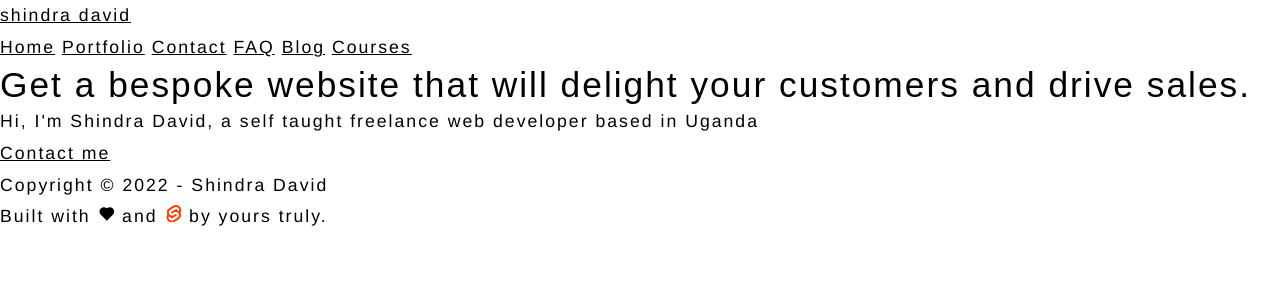
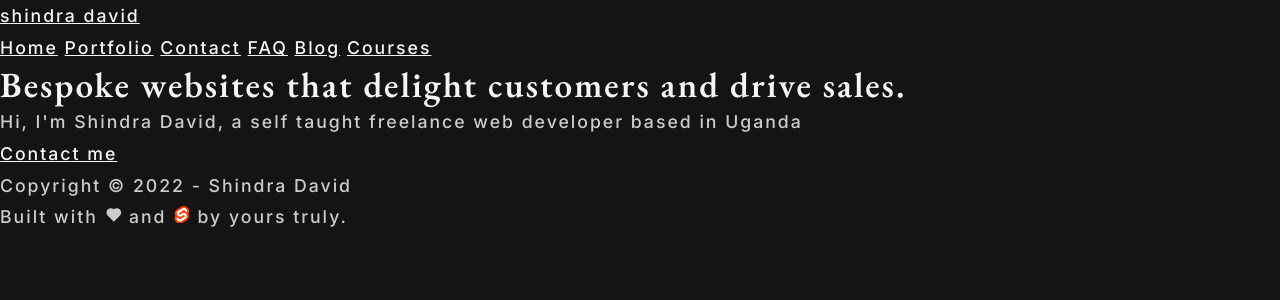
Before and after one commit to kesdigital/shindradavid.com, a SvelteKit app: page / in a window 1280 px wide. Shown: the top 300 px of the page. Built offline with nearby package versions, Linux system fonts and the light colour scheme.

Commit message:
Add rss package to generate rss feeds

```diff
--- a/package.json
+++ b/package.json
@@ -17,6 +17,7 @@
 		"@jsdevtools/rehype-toc": "^3.0.2",
 		"@sveltejs/adapter-auto": "^1.0.0-next.80",
 		"@sveltejs/kit": "^1.0.0-next.515",
+		"@types/rss": "^0.0.29",
 		"@types/sharp": "^0.31.0",
 		"@typescript-eslint/eslint-plugin": "^5.27.0",
 		"@typescript-eslint/parser": "^5.27.0",
@@ -32,6 +33,7 @@
 		"reading-time": "^1.5.0",
 		"rehype-autolink-headings": "^6.1.1",
 		"rehype-slug": "^5.0.1",
+		"rss": "^1.2.2",
 		"sass": "^1.55.0",
 		"sharp": "^0.31.0",
 		"svelte": "^3.44.0",
--- a/src/design/_theme.scss
+++ b/src/design/_theme.scss
@@ -61,18 +61,18 @@ $yellow-900: hsl(28, 73%, 26%);
 
 :root {
 	/* background-color */
-	--bg-primary: ;
-	--bg-secondary: ;
-	--bg-tertiary: ;
+	--bg-primary: hsl(0, 0%, 8%);
+	--bg-secondary: hsl(0, 0%, 16%);
+	--bg-tertiary: hsl(0, 0%, 24%);
 	--bg-code: hsl(0, 0%, 16%);
 	--bg-ok: ;
 	--bg-info: ;
 	--bg-warning: ;
 	--bg-danger: ;
 	/* text-color */
-	--txt-primary: ;
-	--txt-secondary: ;
-	--txt-tertiary: ;
+	--txt-primary: hsl(0, 0%, 96%);
+	--txt-secondary: hsl(0, 0%, 80%);
+	--txt-tertiary: hsl(0, 0%, 72%);
 	--txt-ok: ;
 	--txt-info: ;
 	--txt-warning: ;
--- a/src/design/_typography.scss
+++ b/src/design/_typography.scss
@@ -1,9 +1,11 @@
 @use './abstracts/mixins' as *;
+
+@import url('https://fonts.googleapis.com/css2?family=EB+Garamond:wght@600&family=Inter:wght@400;500;600&display=swap');
 
 :root {
 	/* font-family */
-	--ff-serif: sans-serif;
-	--ff-sans: 'Raleway', Helvetica, Arial, sans-serif;
+	--ff-serif: 'EB Garamond', sans-serif;
+	--ff-sans: 'Inter', Helvetica, Arial, sans-serif;
 	--ff-mono: 'Source Code Pro', 'Fira Code', 'Fira Mono', monospace;
 	/* font-size */
 	font-size: 62.5%;
@@ -66,6 +68,7 @@ h6 {
 
 		&::before {
 			content: '#';
+			font-family: var(--ff-sans);
 			font-size: inherit;
 			position: absolute;
 			left: 1ch;
--- a/src/routes/+page.svelte
+++ b/src/routes/+page.svelte
@@ -26,7 +26,7 @@
 </svelte:head>
 
 <main>
-	<h1>Get a bespoke website that will delight your customers and drive sales.</h1>
+	<h1>Bespoke websites that delight customers and drive sales.</h1>
 	<p>Hi, I'm Shindra David, a self taught freelance web developer based in Uganda</p>
 	<div>
 		<a href="/contact">Contact me</a>
--- /dev/null
+++ b/src/routes/rss.xml/+server.ts
@@ -0,0 +1,30 @@
+import type { RequestHandler } from './$types';
+
+import RSS from 'rss';
+
+export const GET: RequestHandler = async () => {
+	// const posts = await getPostsData()
+
+	const feed = new RSS({
+		title: `Shindra David's RSS Feed`,
+		description: 'A web developer based in Uganda',
+		site_url: 'https://shindradavid.vercel.app/',
+		feed_url: 'https://shindradavid.vercel.app/rss.xml'
+	});
+
+	// posts.forEach((post) =>
+	// 	feed.item({
+	// 		title: post.title,
+	// 		description: post.description,
+	// 		url: `${siteUrl}${post.slug}`,
+	// 		date: post.published,
+	// 	})
+	// )
+
+	return new Response(feed.xml({ indent: true }), {
+		headers: {
+			'Content-Type': 'application/xml',
+			'Cache-Control': `public, s-maxage=${60 * 60}, s-maxage=${60 * 60}`
+		}
+	});
+};
--- a/src/routes/sitemap.xml/+server.ts
+++ b/src/routes/sitemap.xml/+server.ts
@@ -1,8 +1,17 @@
 import type { RequestHandler } from './$types';
 
-export async function GET() {
-	return new Response(
-		`
+export const GET: RequestHandler = () => {
+	const siteUrl = 'https://shindradavid.vercel.app/';
+	const pages = [
+		'',
+		'portfolio',
+		'contact',
+		'FAQ',
+		'blog',
+		'courses'
+		// ...(await getPostsData()).map((post) => post.slug),
+	];
+	const sitemap = `
     <?xml version="1.0" encoding="UTF-8" ?>
     <urlset
       xmlns="https://www.sitemaps.org/schemas/sitemap/0.9"
@@ -12,12 +21,23 @@ export async function GET() {
       xmlns:image="https://www.google.com/schemas/sitemap-image/1.1"
       xmlns:video="https://www.google.com/schemas/sitemap-video/1.1"
     >
-      <!-- <url> elements go here -->
-    </urlset>`.trim(),
-		{
-			headers: {
-				'Content-Type': 'application/xml'
-			}
+      ${pages
+				.map((page) => {
+					return `
+            <url>
+              <loc>${siteUrl}${page}</loc>
+              <lastmod>${new Date().toISOString()}</lastmod>
+            </url>
+          `;
+				})
+				.join('')}
+    </urlset>
+  `.trim();
+
+	return new Response(sitemap, {
+		headers: {
+			'Content-Type': 'application/xml',
+			'Cache-Control': `public, max-age=${60 * 60 * 24}, s-maxage=${60 * 60 * 24}`
 		}
-	);
-}
+	});
+};
```
Also changed, not shown: static/robots.txt (added), 1 other file (tests, documents, lock files or other folders).
